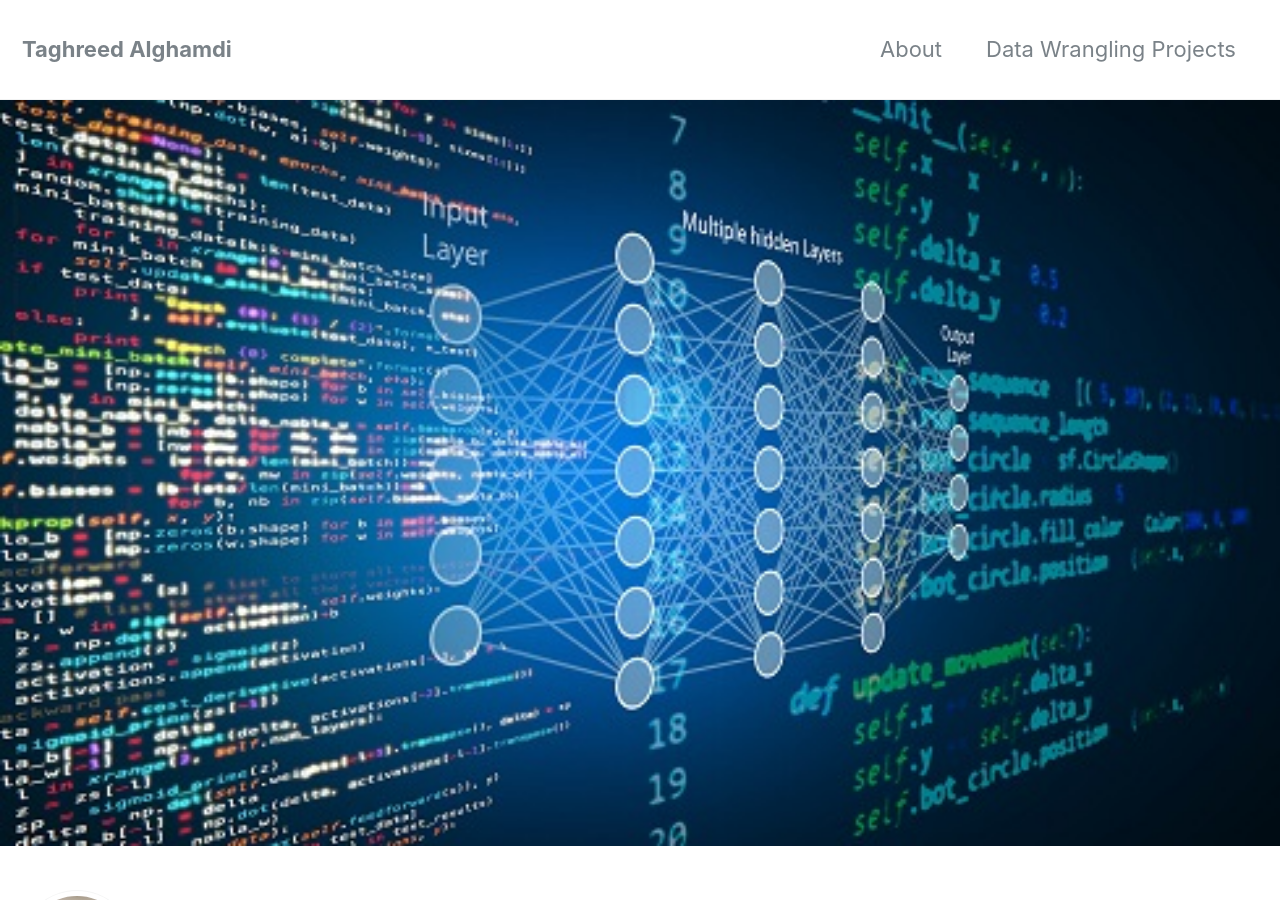
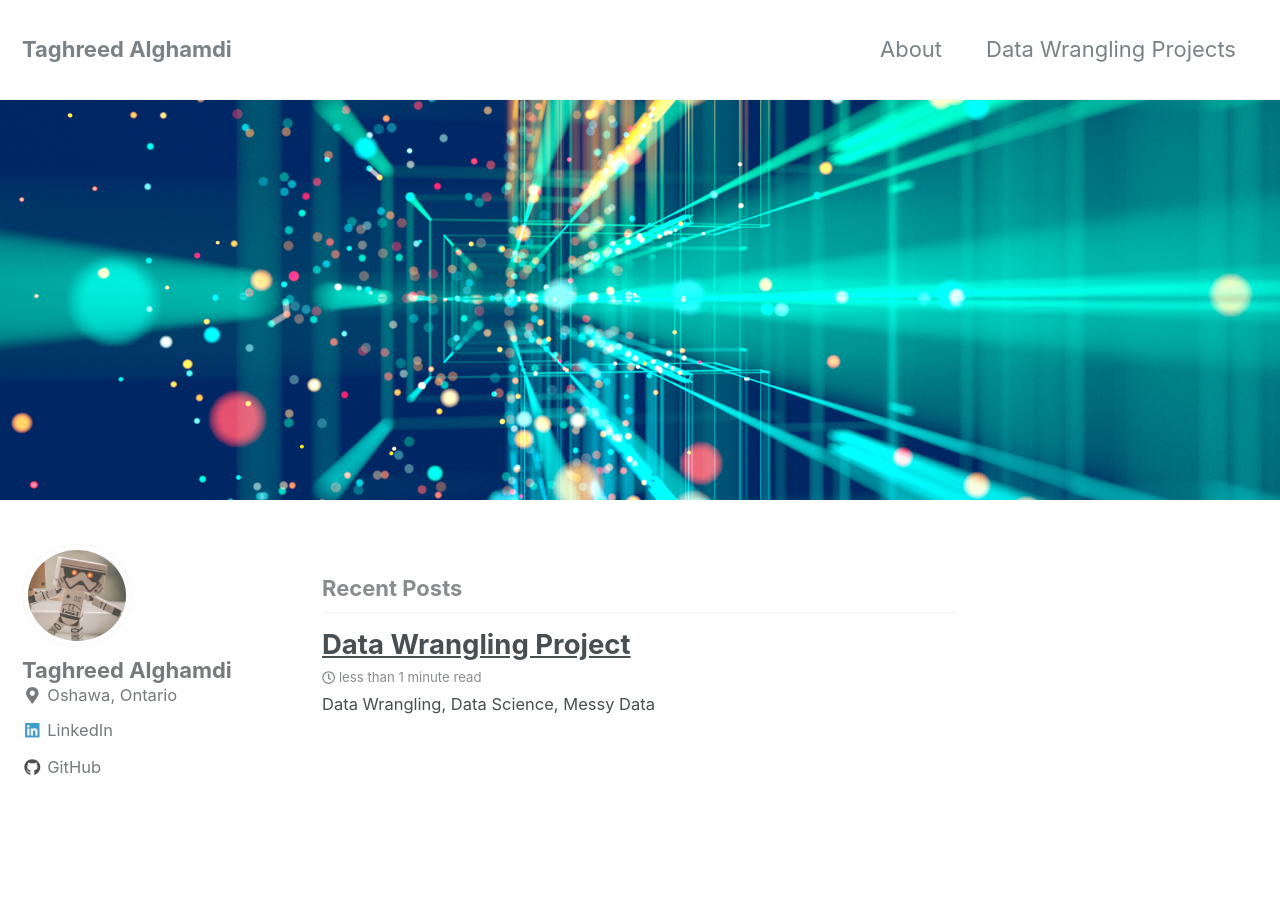
Before and after one commit to TaghreedAlghamdi/TaghreedAlghamdi.github.io, a Jekyll site: the page built from index.html, in a window 1280 px wide and 900 px high. Built offline with Jekyll 4.4.1, drawn with Linux system fonts in a browser that asks for light colours; nearby versions of some CDN libraries; the list of posts is cut into pages by our own code.

Commit message:
third changes

```diff
--- a/index.html
+++ b/index.html
@@ -2,5 +2,5 @@
 layout: home
 author_profile: true
 header:
-  image: "/images/datascience.jpg"
+  image: "/images/science.jpg"
 ---
```
Also changed, not shown: images/science.jpg (added).
